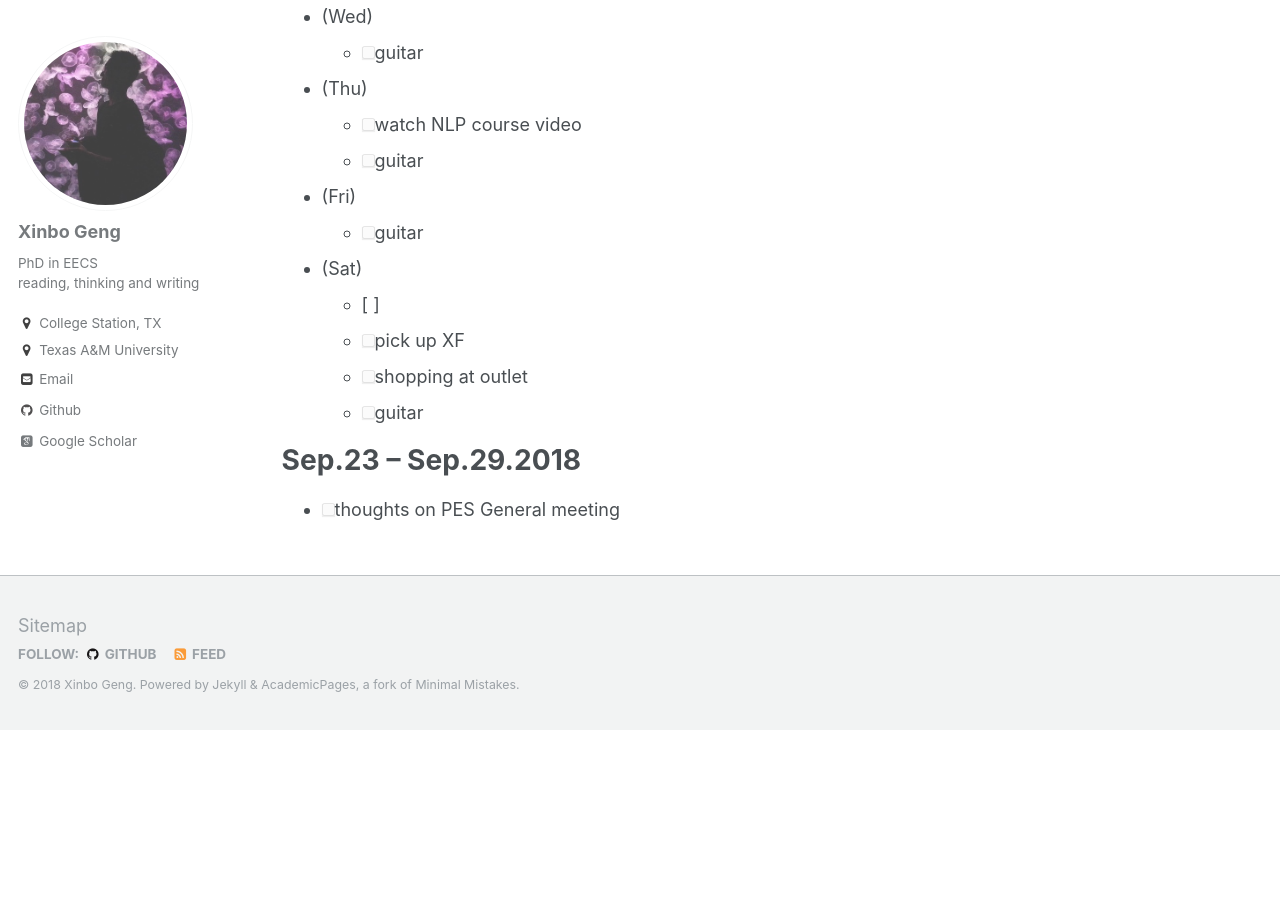
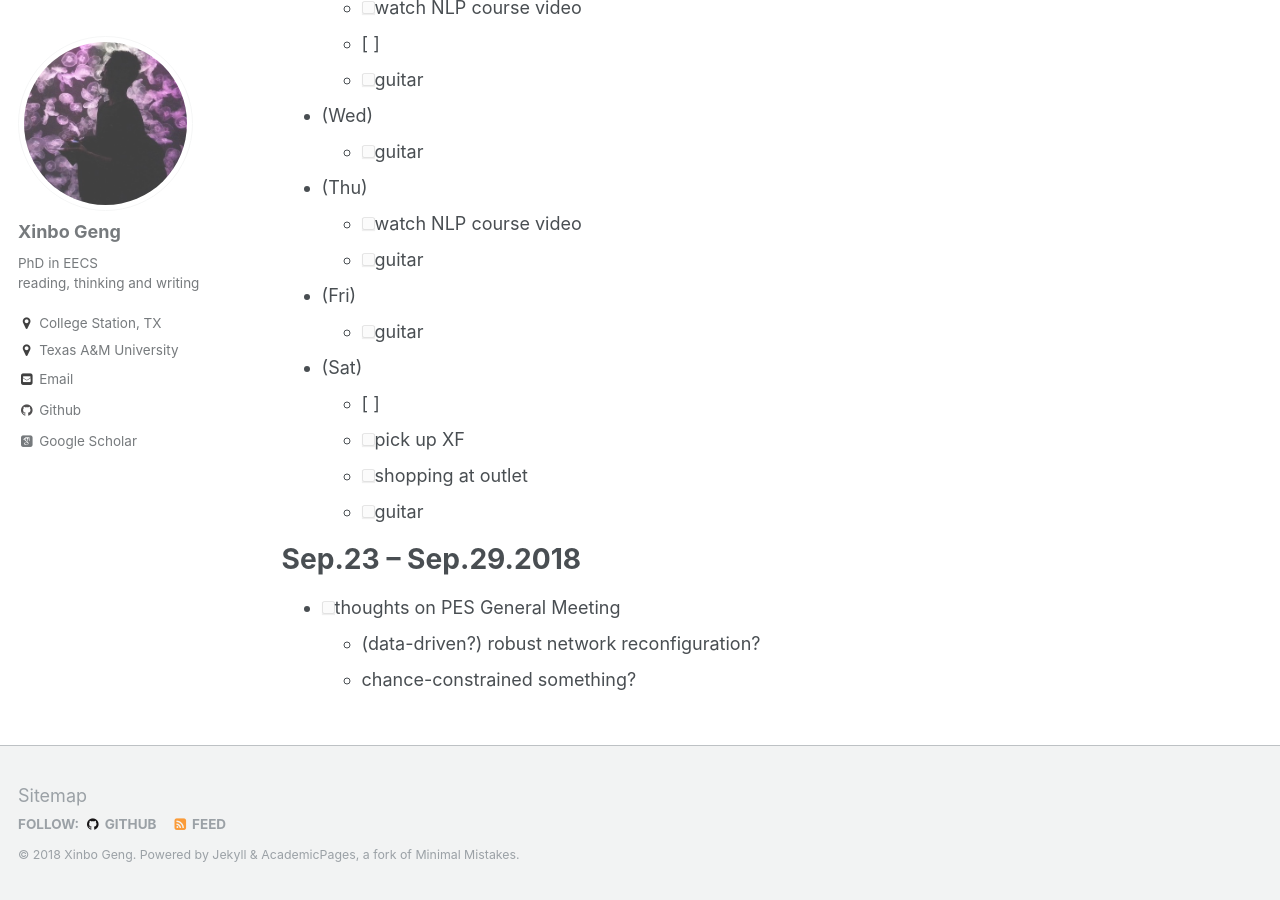
Before and after one commit to xb00dx/xb00dx.github.io, a Jekyll site: the page built from _pages/work-in-progress.md, in a window 1280 px wide and 900 px high, scrolled down 943 px. Built offline with Jekyll 4.4.1, drawn with Linux system fonts in a browser that asks for light colours; some web fonts are replaced; before the commit the page ends 1673 px from its top, so only the background shows below that; some of the changed text lies outside the part shown.

```diff
--- a/_pages/work-in-progress.md
+++ b/_pages/work-in-progress.md
@@ -45,7 +50,8 @@ Sep.16 -- Sep.22.2018
   - [ ] guitar
 
 
-
 Sep.23 -- Sep.29.2018
 ======
-- [ ] thoughts on PES General meeting
+- [ ] thoughts on PES General Meeting
+  - (data-driven?) robust network reconfiguration?
+  - chance-constrained something?
```
Also changed, not shown: other parts of _pages/work-in-progress.md (+5 -0 lines), _pages/conf.md (+2 -2 lines).
